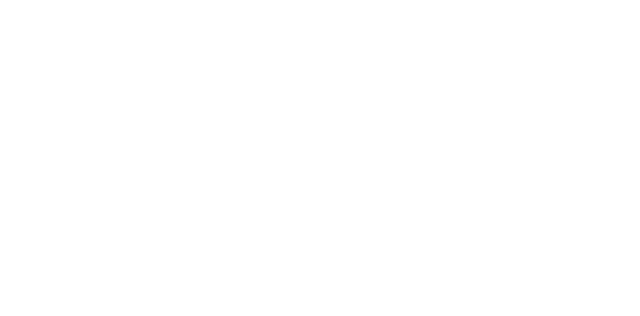
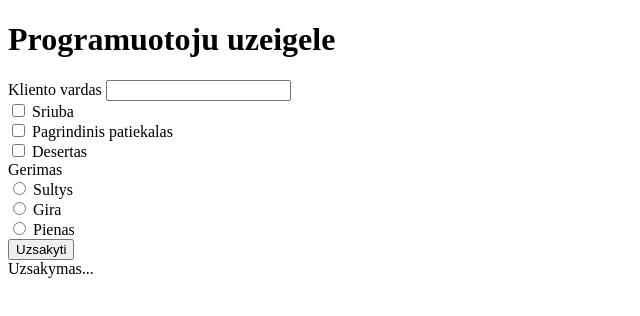
Before and after one commit to AndriusS0316/1-ND12, a website: page index.HTML in a window 1280 px wide. Shown: the whole page, without its empty margins (0-640 px from the left). Drawn offline with Linux system fonts and the light colour scheme.

Commit message:
20210717

```diff
--- a/index.HTML
+++ b/index.HTML
@@ -10,7 +10,50 @@
 
 </style>
 <body>
-
+  <h1>Programuotoju uzeigele</h1>
+  <form>
+    <div class="form-row">
+      <label for="customer">Kliento vardas</label>
+      <input id="customer" type="text" />
+    </div>
+    <div class="form-row">
+      <div class="inline">
+        <input id="sriuba" type="checkbox" />
+        <label for="sriuba">Sriuba</label>
+      </div>
+    </div>
+    <div class="form-row">
+      <div class="inline">
+        <input id="patiekalas" type="checkbox" />
+        <label for="patiekalas">Pagrindinis patiekalas</label>
+      </div>
+    </div>
+    <div class="form-row">
+      <div class="inline">
+        <input id="desertas" type="checkbox" />
+        <label for="desertas">Desertas</label>
+      </div>
+    </div>
+    <div class="form-row">
+      <label>Gerimas</label>
+      <div class="inline">
+        <input id="sultys" type="radio" name="gerimas" value="sultys" />
+        <label for="sultys">Sultys</label>
+      </div>
+      <div class="inline">
+        <input id="gira" type="radio" name="gerimas" value="gira" />
+        <label for="gira">Gira</label>
+      </div>
+      <div class="inline">
+        <input id="pienas" type="radio" name="gerimas" value="pienas" />
+        <label for="pienas">Pienas</label>
+      </div>
+    </div>
+    <div class="form-row">
+      <button type="submit">Uzsakyti</button>
+    </div>
+  </form>
+  <div class="order">Uzsakymas...</div>
 
 <script src="./main.js" type="module" defer></script>
 </body>
```
